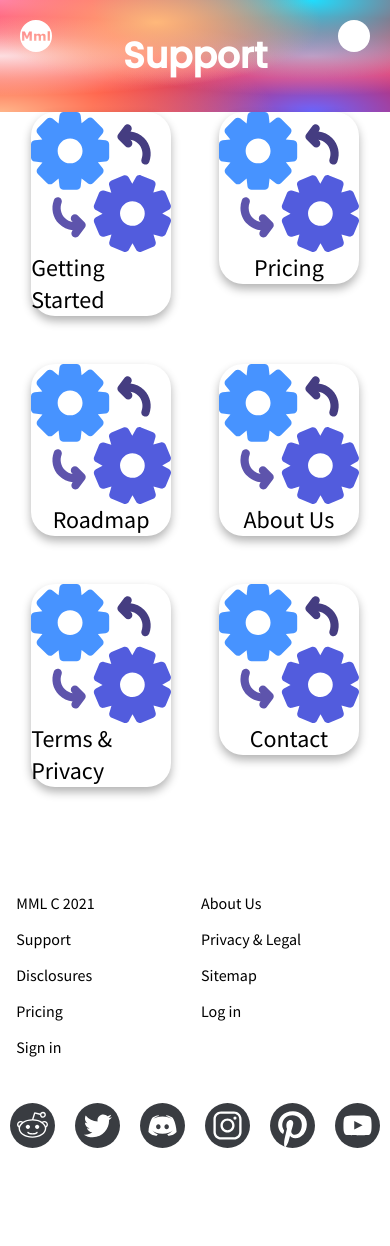
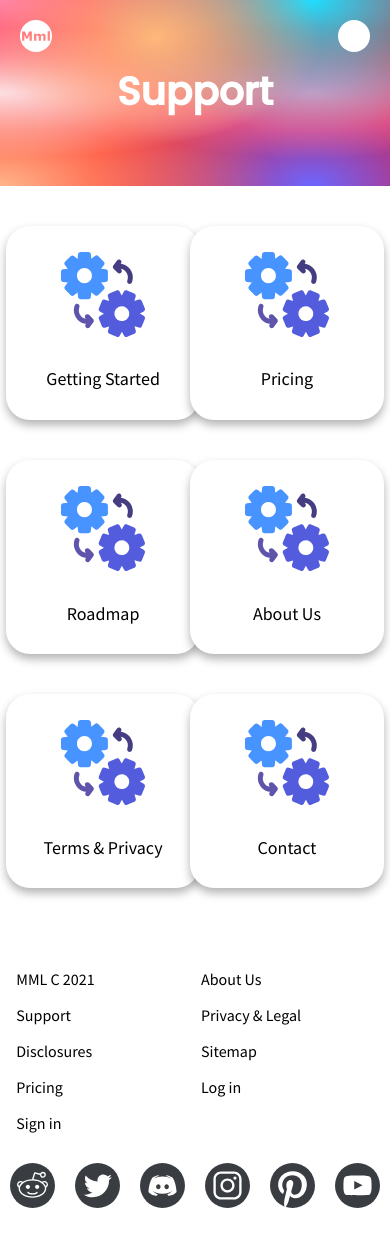
Before and after one commit to jonkarrer/market_maker, a Next.js app: page /support/support in a window 390 px wide. Before the commit the page ends 1195 px from the top, so only its background shows below. Built offline with nearby package versions, Linux system fonts and the light colour scheme.

Commit message:
update support page

```diff
--- a/components/Footer.tsx
+++ b/components/Footer.tsx
@@ -1,6 +1,6 @@
 const Footer = () => (
   <div>
-    <footer className="my-12% m-auto sm:my-8 sm:w-11/12 lg:w-3/4 lg:text-xl xl:w-3/5 lg:mt-8%">
+    <footer className="my-10% m-auto sm:my-8 sm:w-11/12 lg:w-3/4 lg:text-xl xl:w-3/5 lg:mt-8%">
       <nav
         id="links"
         className="grid grid-cols-2 gap-3 w-11/12 sm:w-full pb-3 mx-auto sm:flex sm:justify-around sm:text-sm md:text-base lg:text-lg"
@@ -17,7 +17,7 @@ const Footer = () => (
       </nav>
       <nav
         id="home_nav-icons"
-        className="flex justify-around my-8 sm:justify-evenly sm:w-2/3 mx-auto"
+        className="flex justify-around my-4 sm:justify-evenly sm:w-2/3 mx-auto"
       >
         <a href="">
           <img src="/assets/Social/reddit-dk.svg" alt="reddit icon" />
--- a/components/Gradient.tsx
+++ b/components/Gradient.tsx
@@ -2,9 +2,9 @@ const SupportGradient = () => (
   <div>
     <div
       id="home_page-one-gradient"
-      className="text-white font-semibold flex items-center h-28 sm:h-33vh"
+      className="text-white font-semibold flex items-center h-22vh sm:h-33vh"
     >
-      <h1 className="mx-auto sm:mb-18 md:mb-28 text-4xl sm:text-6xl">
+      <h1 className="mx-auto sm:mb-18 md:mb-28 text-mobile-h sm:text-6xl">
         Support
       </h1>
     </div>
--- a/components/SupportSquare.tsx
+++ b/components/SupportSquare.tsx
@@ -8,9 +8,13 @@ interface ISupport {
 const SupportSquare = ({ title, link }: ISupport) => (
   <div>
     <Link href={link}>
-      <div className=" bg-white rounded-3xl sm:py-5 sm:h-48 sm:w-48 md:h-56 md:w-56 lg:w-72 lg:h-72 shadow-supp-boxes grid justify-items-center place-content-around cursor-pointer">
-        <img className="sm:w-24 md:w-28 lg:w-36" src="/cogs.svg" alt="cog" />
-        <p className="text-2xl lg:text-3xl font-medium">{title}</p>
+      <div className=" bg-white rounded-3xl h-square w-square py-3 sm:py-5 sm:h-48 sm:w-48 md:h-56 md:w-56 lg:w-72 lg:h-72 shadow-supp-boxes grid justify-items-center place-content-around cursor-pointer">
+        <img
+          className="w-3/5 sm:w-24 md:w-28 lg:w-36"
+          src="/cogs.svg"
+          alt="cog"
+        />
+        <p className="text-lg sm:text-2xl lg:text-3xl font-medium">{title}</p>
       </div>
     </Link>
   </div>
--- a/pages/support/support.tsx
+++ b/pages/support/support.tsx
@@ -2,11 +2,11 @@ import SupportSquare from "@/components/SupportSquare";
 import Gradient from "@/components/Gradient";
 export default function Support() {
   return (
-    <div className="h-screen">
+    <div className="h-auto sm:h-screen">
       <Gradient />
       <div
         id="squares-container"
-        className="mx-std sm:-mt-20 md:-mt-28 grid justify-items-center place-content-around gap-12 sm:gap-16 grid-cols-2 sm:grid-cols-3"
+        className="mx-std py-10 grid justify-items-center place-content-around gap-10 grid-cols-2 sm:gap-16 sm:-mt-20 md:-mt-28 sm:grid-cols-3"
       >
         <SupportSquare
           title="Getting Started"
--- a/tailwind.config.js
+++ b/tailwind.config.js
@@ -6,11 +6,14 @@ module.exports = {
     extend: {
       width: {
         '8vw' : '8vw',
+        'square' : '23vh',
         '40vw' : '40vw',
       },
       height: {
         '10vh' : '10vh',
         '11vh' : '11vh',
+        'square' : '23vh',
+        '22vh' : '22vh',
         '33vh' : '42vh',
       },
       fontSize: {
```
